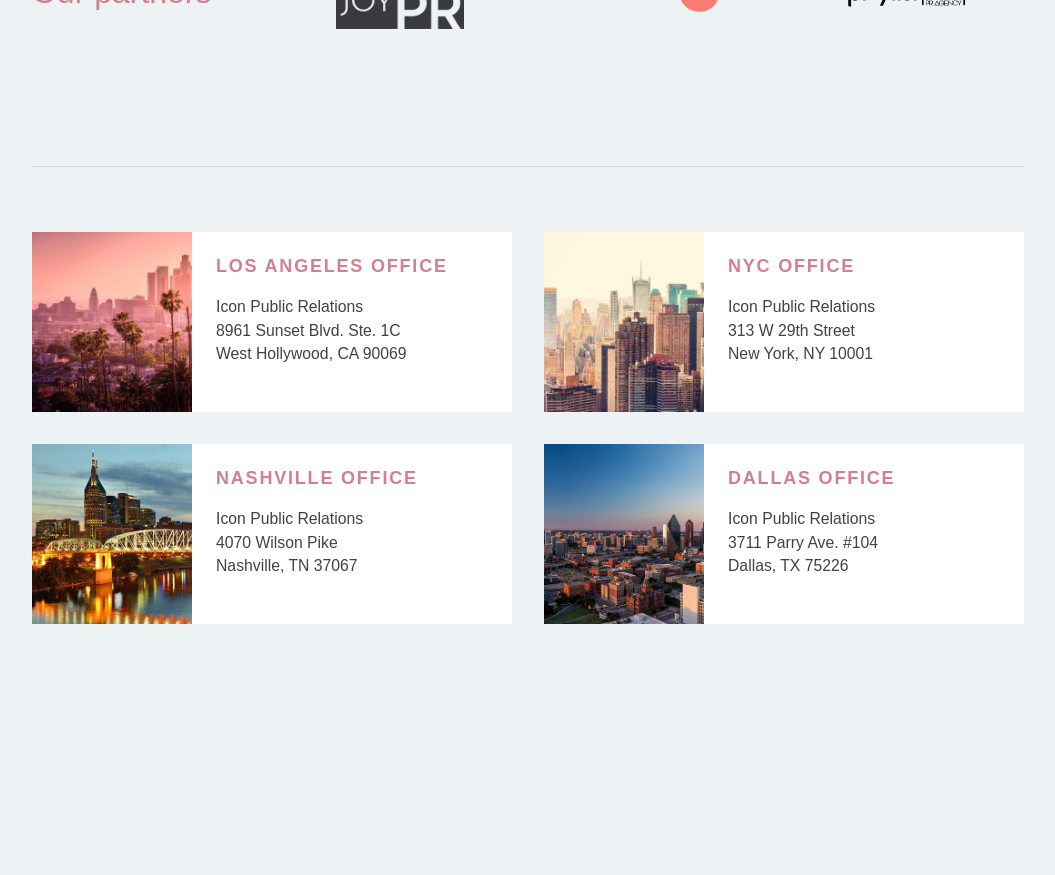
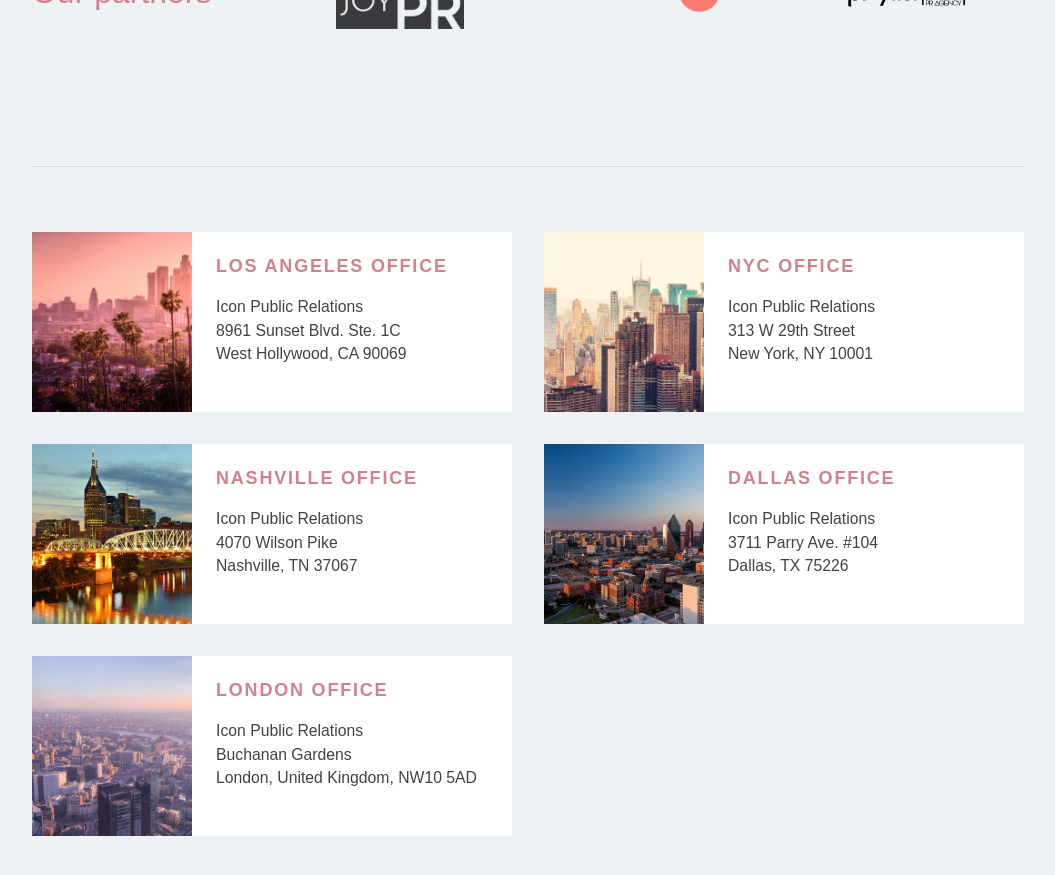
Before and after one commit to jgilyead/icon-pr, a Jekyll site: the page built from index.html, in a window 1280 px wide and 900 px high, scrolled down 1795 px. Shown: the top 875 px of the window, without its empty margins (112-1167 px from the left). Built offline with Jekyll 4.4.1, drawn with Linux system fonts in a browser that asks for light colours; nearby versions of some CDN libraries; some web fonts are replaced; before the commit the page ends 2483 px from its top, so only the background shows below that.

Commit message:
Add London location

```diff
--- a/_data/locations.yml
+++ b/_data/locations.yml
@@ -33,3 +33,12 @@
   region-title:   Texas
   postal-code:    "75226"
   img-url:        dallas
+
+- name:           London
+  fn:             Icon Public Relations
+  street-address: "Buchanan Gardens"
+  locality:       London
+  region:         United Kingdom,
+  region-title:   United Kingdom
+  postal-code:    "NW10 5AD"
+  img-url:        london
```
Also changed, not shown: assets/images/london.jpg (added).
